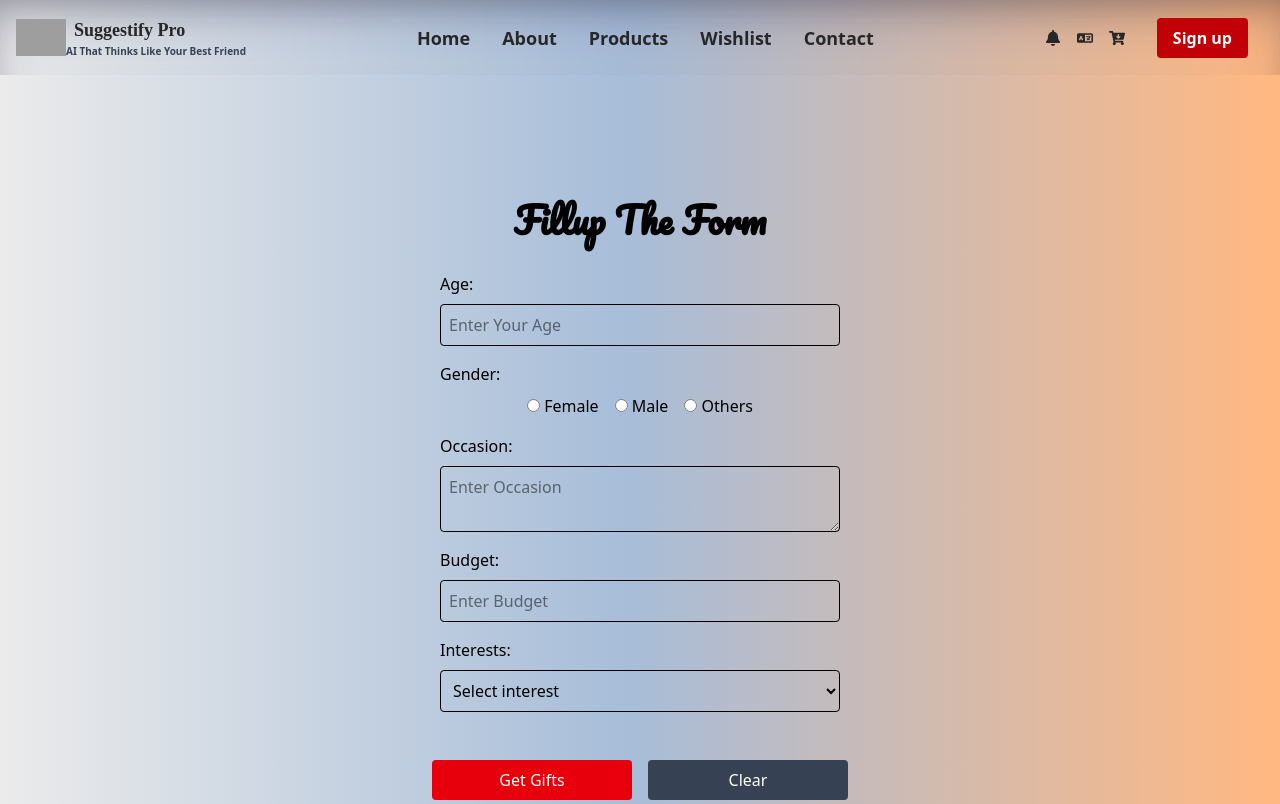
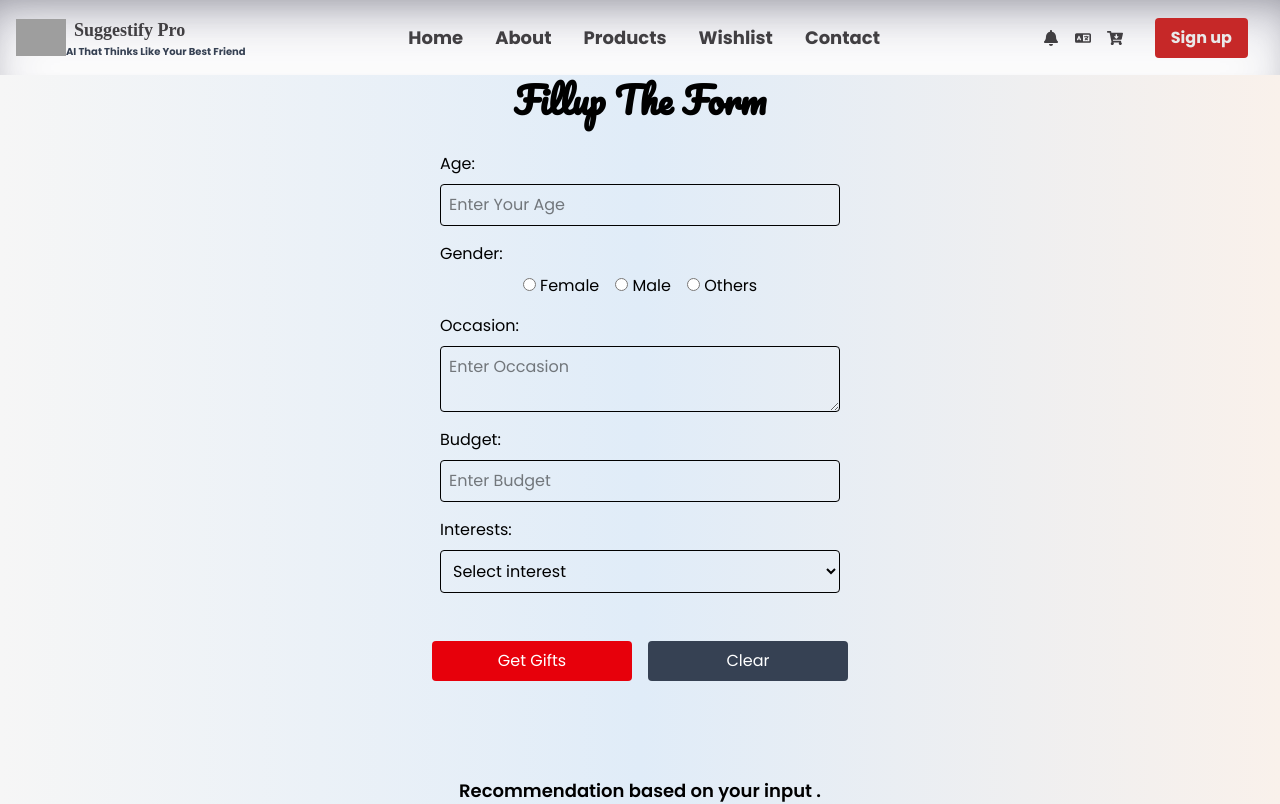
Before and after one commit to utpanna-pradhan/Suggestify-SmartGifting, a React (Vite) app: page /form in a window 1280 px wide. Shown: the top 804 px of the page. Built offline with nearby package versions, Linux system fonts and the light colour scheme; grey boxes are pictures that could not be loaded; a web font is replaced by a local one.

Commit message:
added 3d gift

```diff
--- a/package.json
+++ b/package.json
@@ -10,6 +10,8 @@
     "preview": "vite preview"
   },
   "dependencies": {
+    "@react-three/drei": "^10.6.1",
+    "@react-three/fiber": "^9.3.0",
     "@tailwindcss/vite": "^4.1.11",
     "gsap": "^3.13.0",
     "motion": "^12.23.9",
--- a/src/App.css
+++ b/src/App.css
@@ -1,3 +1,11 @@
+:root{
+--offwhite:#F1FAEE;
+--vibrantred:#E63946;
+--teal:#A8DADC;
+--black:#22223B;
+--deepblue:#457B9D;
+
+}
 * {
   /* padding: 0;
   margin: 0; */
@@ -6,11 +14,18 @@
 html{
   /* width: 100vw;
   height: 100vh; */
-  background: #ebebeb;
+
+background: linear-gradient(90deg, #f6f6f6 0%, #e0ecf8 50%, #f9f1eb 100%);
   /* overflow-x: hidden; */
-background: linear-gradient(90deg,rgba(235, 235, 235, 1) 0%, rgba(167, 189, 217, 1) 49%, rgba(255, 184, 130, 1) 99%);
+/* background: linear-gradient(90deg,rgba(235, 235, 235, 1) 0%, rgba(167, 189, 217, 1) 49%, rgba(255, 184, 130, 1) 99%); */
 }
 .Pacificofont{
    font-family: "Pacifico", cursive;
 
 }
+.popinsfont{
+   font-family: "Poppins", sans-serif;
+}
+body{
+   font-family: "Poppins", sans-serif;
+}
--- a/src/Stylesheet/Home.css
+++ b/src/Stylesheet/Home.css
@@ -7,6 +7,16 @@
      z-index: 1;
      top: 50%;
 } */
+ .home_main_content{
+  margin-top: -150px;
+  padding: 0px 150px;
+  /* background: #FFF8F0; */
+   color: #413F42;
+
+
+    border-radius:150px;
+    /* margin: 0px 50px; */
+ }
 .parallax {
   position: relative;
   overflow: hidden;
@@ -26,7 +36,10 @@
 .scroller span {
   flex-shrink: 0;
 }
-
+.try_now_Btn{
+  background-color:#C62828;
+ color: #e9e9e9;
+}
 @media (min-width: 768px) {
   .scroller {
     font-size: 5rem;
--- a/src/Stylesheet/Navbar.css
+++ b/src/Stylesheet/Navbar.css
@@ -2,10 +2,16 @@ nav li,
 .Sign_btn {
   cursor: pointer;
 
+
+}
+.Sign_btn{
+   background-color:#C62828;
+  color: #e9e9e9;
 }
 nav li {
 
-  color: rgb(39, 39, 39);
+  /* color: rgb(39, 39, 39); */
+  color: #413F42;
 }
 .nav_middle li:hover {
   transition: transform 0.3s ease;
@@ -13,6 +19,7 @@ nav li {
   text-shadow:2px 2px 2px #757373 ;
 }
 nav{
+  background:#FFFFFF;
     box-shadow: rgba(50, 50, 93, 0.25) 0px 30px 60px -12px inset, rgba(0, 0, 0, 0.3) 0px 18px 36px -18px inset;
 
 }
--- a/src/components/Formsec.jsx
+++ b/src/components/Formsec.jsx
@@ -79,7 +79,7 @@ function Formsec() {
     });
   };
   return (
-    <div className="mt-30 mb-30">
+    <div className="mt-0 mb-30">
       <h1 className="text-center font-bold text-4xl Pacificofont mb-8">
         Fillup The Form
       </h1>
--- a/src/components/Home.jsx
+++ b/src/components/Home.jsx
@@ -2,63 +2,87 @@ import React from "react";
 import "../Stylesheet/Home.css";
 import { Link } from "react-router-dom";
 import Formsec from "./Formsec";
-import { motion } from "motion/react";
+import GetGift from "./GetGift";
+import { motion } from "framer-motion";
+import { Canvas } from "@react-three/fiber";
+import { useGLTF, Stage, PresentationControls } from "@react-three/drei";
+import { Suspense } from "react";
+import giftModel from "../assets/gift.glb";
 
-
+function Model(props) {
+  const { scene } = useGLTF(giftModel);
+  return <primitive object={scene} {...props} />;
+}
 function Home() {
-
   return (
     <div>
-
-
-
       <svg xmlns="http://www.w3.org/2000/svg" viewBox="0 0 1440 320">
         <path
-          fill="#b30000"
+          fill="#C62828"
           fillOpacity="1"
           d="M0,160L48,165.3C96,171,192,181,288,176C384,171,480,149,576,138.7C672,128,768,128,864,138.7C960,149,1056,171,1152,197.3C1248,224,1344,256,1392,272L1440,288L1440,0L1392,0C1344,0,1248,0,1152,0C1056,0,960,0,864,0C768,0,672,0,576,0C480,0,384,0,288,0C192,0,96,0,48,0L0,0Z"
         ></path>
       </svg>
       <div className="mt-0">
         <div className="flex flex-col md:flex-row mb-4  mt-0 home_main_content">
-          <div className="flex flex-col pl-8 gap-5 justify-center md:w-2/3">
+          <div className="flex flex-col pl-8 gap-0 justify-center md:w-2/3">
             {/* <motion.path
               initial={{ pathLength: 0 }}
               animate={{ pathLength: 1 }}
             > */}
-              <h1 className="text-9xl font-bold text-start Pacificofont font_red">
-                Suggestify Pro
-              </h1>
+
+            <h1 className="text-6xl font-bold text-start Pacificofont  ">
+              Suggestify Pro
+            </h1>
+
             {/* </motion.path> */}
-
-            <h3 className=" text-3xl font-semibold  text-start pt-12">
-              “AI-Powered Gifting. Thoughtful. Personal. Effortless.”
+            <h2 className=" text-2xl text-gray-800 font-normal popinsfont text-start pt-12">
+              “Find the perfect gift—personalized by AI in seconds.”
+            </h2>
+            <h3 className="  text-gray-800 font-normal popinsfont text-start pt-4">
+              AI-Powered Gifting. Thoughtful. Personal. Effortless.
             </h3>
             <motion.button
               whileHover={{ scale: 1.1 }}
               whileTap={{ scale: 0.9 }}
-              className="w-50 inline-block bg-red-600 text-white px-6 py-2 rounded-md text-lg hover:bg-red-700 transition"
-            ><Link to="/form">Scroll to Form</Link>
-              {/* <button
-                type="button"
-                className=" "
-              >
-                <Link to="/form">Scroll to Form</Link>
-              </button> */}
+              className="w-50 mt-8 popinsfont inline-block  px-6 py-2 rounded-md text-lg transition try_now_Btn"
+            >
+              <Link to="/form">Try Now</Link>
             </motion.button>
           </div>
 
           {/* Image Section */}
           <div className="md:w-1/3 flex justify-center items-center Home_img">
-            <img
+            {/* <img
               src="https://www.freeiconspng.com/uploads/gift-red-box-png-17.png"
               alt="gift"
               className="w-full max-w-xs"
-            />
+            /> */}
+            <div className="h-[400px] w-full relative mt-28">
+              <Canvas dpr={[1, 2]} shadows camera={{ fov: 45 }}>
+                <ambientLight intensity={1} />
+                <directionalLight
+                  position={[10, 10, 5]}
+                  intensity={1.5}
+                  castShadow
+                />
+                <PresentationControls
+                  speed={1.5}
+                  global
+                  zoom={0.5}
+                  polar={[-0.1, Math.PI / 4]}
+                >
+                  <Suspense fallback={null}>
+                    <Model scale={0.01} />
+                  </Suspense>
+                </PresentationControls>
+              </Canvas>
+            </div>
           </div>
         </div>
       </div>
       <Formsec />
+      <GetGift />
       <svg xmlns="http://www.w3.org/2000/svg" viewBox="0 0 1440 320">
         <path
           fill="#b30000"
--- a/src/components/Navbar.jsx
+++ b/src/components/Navbar.jsx
@@ -9,7 +9,7 @@ import { motion } from "motion/react"
 function Navbar() {
   return (
     <div>
-      <nav className="flex  justify-between items-center font-bold  p-4 fixed top-0 left-0 right-0 shadow-md z-50 bg-transparent backdrop-blur-lg bg-opacity-50">
+      <nav className="flex  justify-between items-center font-bold  p-4 fixed top-0 left-0 right-0 shadow-md z-50  backdrop-blur-lg bg-opacity-50">
         <ul>
           <li className="flex items-center justify-center">
             <img src="https://static.thenounproject.com/png/1265782-200.png" alt="logo" width={50} height={40} />
@@ -53,7 +53,7 @@ function Navbar() {
   whileTap={{ scale: 0.95 }}
   onHoverStart={() => console.log('hover started!')}
 >
-    <button className="bg-red-700 text-white px-4 py-2 rounded  Sign_btn">
+    <button className=" text-white px-4 py-2 rounded  Sign_btn">
               Sign up
             </button>
   </motion.button>
--- a/vite.config.js
+++ b/vite.config.js
@@ -5,4 +5,5 @@ import tailwindcss from '@tailwindcss/vite'
 // https://vite.dev/config/
 export default defineConfig({
   plugins: [react(), tailwindcss(),],
+   assetsInclude: ['**/*.glb'],
 })
```
Also changed, not shown: 2 other files (tests, documents, lock files or other folders).
